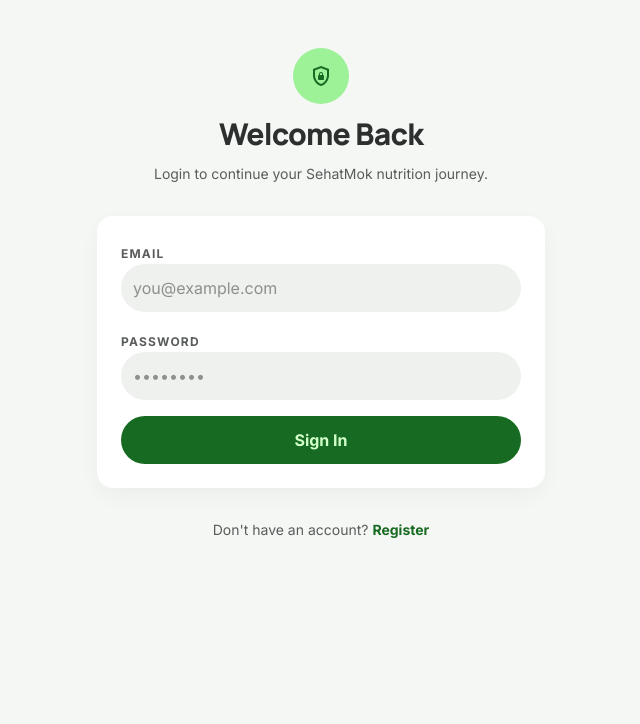
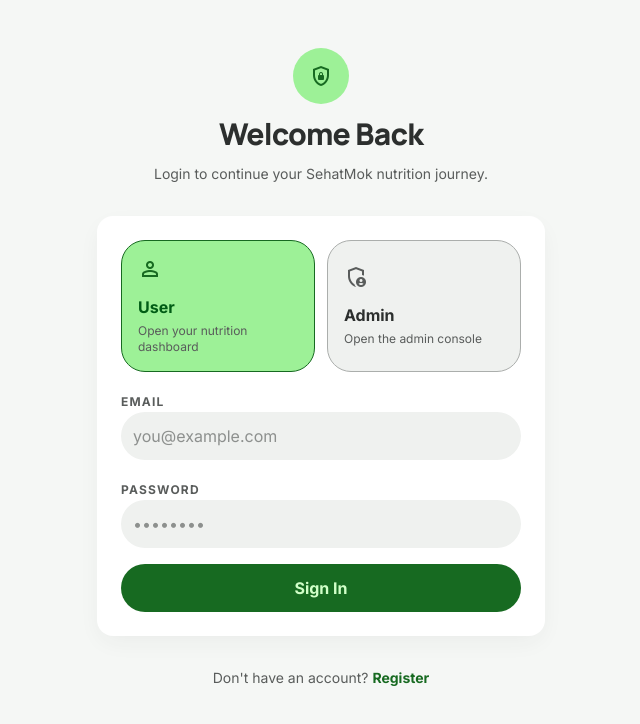
Before and after one commit to Dhamzyy335/SEHATMOK-WEB, a Next.js app: page /login in a window 1280 px wide. Shown: the top 724 px of the page, without its empty margins (319-959 px from the left). Built offline with nearby package versions, Linux system fonts and the light colour scheme.

Commit message:
Add user and admin login options || UI admin sudah nampak

```diff
--- a/app/admin/layout.tsx
+++ b/app/admin/layout.tsx
@@ -1,41 +1,9 @@
-'use client';
+import React from 'react';
+import AdminShell from '@/components/admin/AdminShell';
+import { requireAdminUserId } from '@/lib/admin-auth';
 
-import React, { useState } from 'react';
-import AdminSidebarNav from '@/components/admin/AdminSidebarNav';
-import AdminTopBar from '@/components/admin/AdminTopBar';
+export default async function AdminLayout({ children }: { children: React.ReactNode }) {
+  await requireAdminUserId();
 
-export default function AdminLayout({ children }: { children: React.ReactNode }) {
-  const [sidebarOpen, setSidebarOpen] = useState(false);
-
-  const toggleSidebar = () => setSidebarOpen(!sidebarOpen);
-  const closeSidebar = () => setSidebarOpen(false);
-
-  return (
-    <div className="min-h-screen bg-slate-50 dark:bg-slate-950 text-slate-900 dark:text-slate-50">
-      {/* Mobile Overlay */}
-      {sidebarOpen && (
-        <div
-          className="fixed inset-0 bg-black/50 z-30 lg:hidden"
-          onClick={closeSidebar}
-          aria-hidden="true"
-        />
-      )}
-
-      {/* Sidebar Navigation */}
-      <AdminSidebarNav isOpen={sidebarOpen} onClose={closeSidebar} />
-
-      {/* Main Content Area */}
-      <div className="lg:ml-64 flex flex-col min-h-screen">
-        {/* Top Header */}
-        <AdminTopBar onMenuClick={toggleSidebar} />
-
-        {/* Page Content Container - Standardized Spacing */}
-        <main className="flex-1 overflow-y-auto">
-          <div className="p-4 sm:p-6 lg:p-8 max-w-7xl mx-auto w-full">
-            {children}
-          </div>
-        </main>
-      </div>
-    </div>
-  );
+  return <AdminShell>{children}</AdminShell>;
 }
--- a/app/api/auth/login/route.ts
+++ b/app/api/auth/login/route.ts
@@ -26,7 +26,7 @@
 
     const user = await prisma.user.findUnique({
       where: { email: parsedPayload.data.email.toLowerCase() },
-      select: { id: true, email: true, passwordHash: true },
+      select: { id: true, email: true, passwordHash: true, role: true },
     });
 
     if (!user) {
@@ -53,6 +53,7 @@
       user: {
         id: user.id,
         email: user.email,
+        role: user.role,
       },
     });
 
--- a/app/login/page.tsx
+++ b/app/login/page.tsx
@@ -10,12 +10,35 @@
   password: z.string().min(1, "Password is required."),
 });
 
+type LoginType = "USER" | "ADMIN";
+
 export default function LoginPage() {
   const router = useRouter();
   const [email, setEmail] = useState("");
   const [password, setPassword] = useState("");
+  const [selectedLoginType, setSelectedLoginType] = useState<LoginType>("USER");
   const [inlineError, setInlineError] = useState<string | null>(null);
   const [isSubmitting, setIsSubmitting] = useState(false);
+
+  const loginOptions: Array<{
+    type: LoginType;
+    label: string;
+    description: string;
+    icon: string;
+  }> = [
+    {
+      type: "USER",
+      label: "User",
+      description: "Open your nutrition dashboard",
+      icon: "person",
+    },
+    {
+      type: "ADMIN",
+      label: "Admin",
+      description: "Open the admin console",
+      icon: "admin_panel_settings",
+    },
+  ];
 
   const handleSubmit = async (event: FormEvent<HTMLFormElement>) => {
     event.preventDefault();
@@ -41,7 +64,12 @@
         return;
       }
 
-      router.replace("/");
+      if (selectedLoginType === "ADMIN" && result.user?.role !== "ADMIN") {
+        setInlineError("This account does not have admin access.");
+        return;
+      }
+
+      router.replace(selectedLoginType === "ADMIN" ? "/admin" : "/");
       router.refresh();
     } catch (error) {
       setInlineError(error instanceof Error ? error.message : "Unexpected error.");
@@ -67,6 +95,41 @@
           onSubmit={handleSubmit}
           className="space-y-4 rounded-2xl bg-surface-container-lowest p-6 editorial-shadow"
         >
+          <div className="grid grid-cols-2 gap-3">
+            {loginOptions.map((option) => {
+              const isSelected = selectedLoginType === option.type;
+
+              return (
+                <button
+                  key={option.type}
+                  type="button"
+                  onClick={() => {
+                    setSelectedLoginType(option.type);
+                    setInlineError(null);
+                  }}
+                  className={`rounded-xl border p-4 text-left transition-colors ${
+                    isSelected
+                      ? "border-primary bg-primary-container text-on-primary-container"
+                      : "border-outline-variant bg-surface-container-low text-on-surface hover:bg-surface-container"
+                  }`}
+                  aria-pressed={isSelected}
+                >
+                  <span
+                    className={`material-symbols-outlined text-2xl ${
+                      isSelected ? "text-primary" : "text-on-surface-variant"
+                    }`}
+                  >
+                    {option.icon}
+                  </span>
+                  <span className="mt-2 block font-bold">{option.label}</span>
+                  <span className="mt-1 block text-xs text-on-surface-variant">
+                    {option.description}
+                  </span>
+                </button>
+              );
+            })}
+          </div>
+
           <label className="block space-y-1">
             <span className="text-xs font-bold uppercase tracking-widest text-on-surface-variant">
               Email
--- /dev/null
+++ b/components/admin/AdminShell.tsx
@@ -0,0 +1,36 @@
+'use client';
+
+import React, { useState } from 'react';
+import AdminSidebarNav from '@/components/admin/AdminSidebarNav';
+import AdminTopBar from '@/components/admin/AdminTopBar';
+
+export default function AdminShell({ children }: { children: React.ReactNode }) {
+  const [sidebarOpen, setSidebarOpen] = useState(false);
+
+  const toggleSidebar = () => setSidebarOpen(!sidebarOpen);
+  const closeSidebar = () => setSidebarOpen(false);
+
+  return (
+    <div className="min-h-screen bg-slate-50 dark:bg-slate-950 text-slate-900 dark:text-slate-50">
+      {sidebarOpen && (
+        <div
+          className="fixed inset-0 bg-black/50 z-30 lg:hidden"
+          onClick={closeSidebar}
+          aria-hidden="true"
+        />
+      )}
+
+      <AdminSidebarNav isOpen={sidebarOpen} onClose={closeSidebar} />
+
+      <div className="lg:ml-64 flex flex-col min-h-screen">
+        <AdminTopBar onMenuClick={toggleSidebar} />
+
+        <main className="flex-1 overflow-y-auto">
+          <div className="p-4 sm:p-6 lg:p-8 max-w-7xl mx-auto w-full">
+            {children}
+          </div>
+        </main>
+      </div>
+    </div>
+  );
+}
--- /dev/null
+++ b/lib/admin-auth.ts
@@ -0,0 +1,30 @@
+import { UserRole } from "@prisma/client";
+import { redirect } from "next/navigation";
+import { verifyJwtFromCookies } from "@/lib/auth";
+import { prisma } from "@/lib/prisma";
+
+export const requireAdminUserId = async (): Promise<string> => {
+  const userId = await verifyJwtFromCookies();
+
+  if (!userId) {
+    redirect("/login");
+  }
+
+  const user = await prisma.user.findUnique({
+    where: { id: userId },
+    select: {
+      id: true,
+      role: true,
+    },
+  });
+
+  if (!user) {
+    redirect("/login");
+  }
+
+  if (user.role !== UserRole.ADMIN) {
+    redirect("/");
+  }
+
+  return user.id;
+};
```
Also changed, not shown: 2 other files (tests, documents, lock files or other folders).
